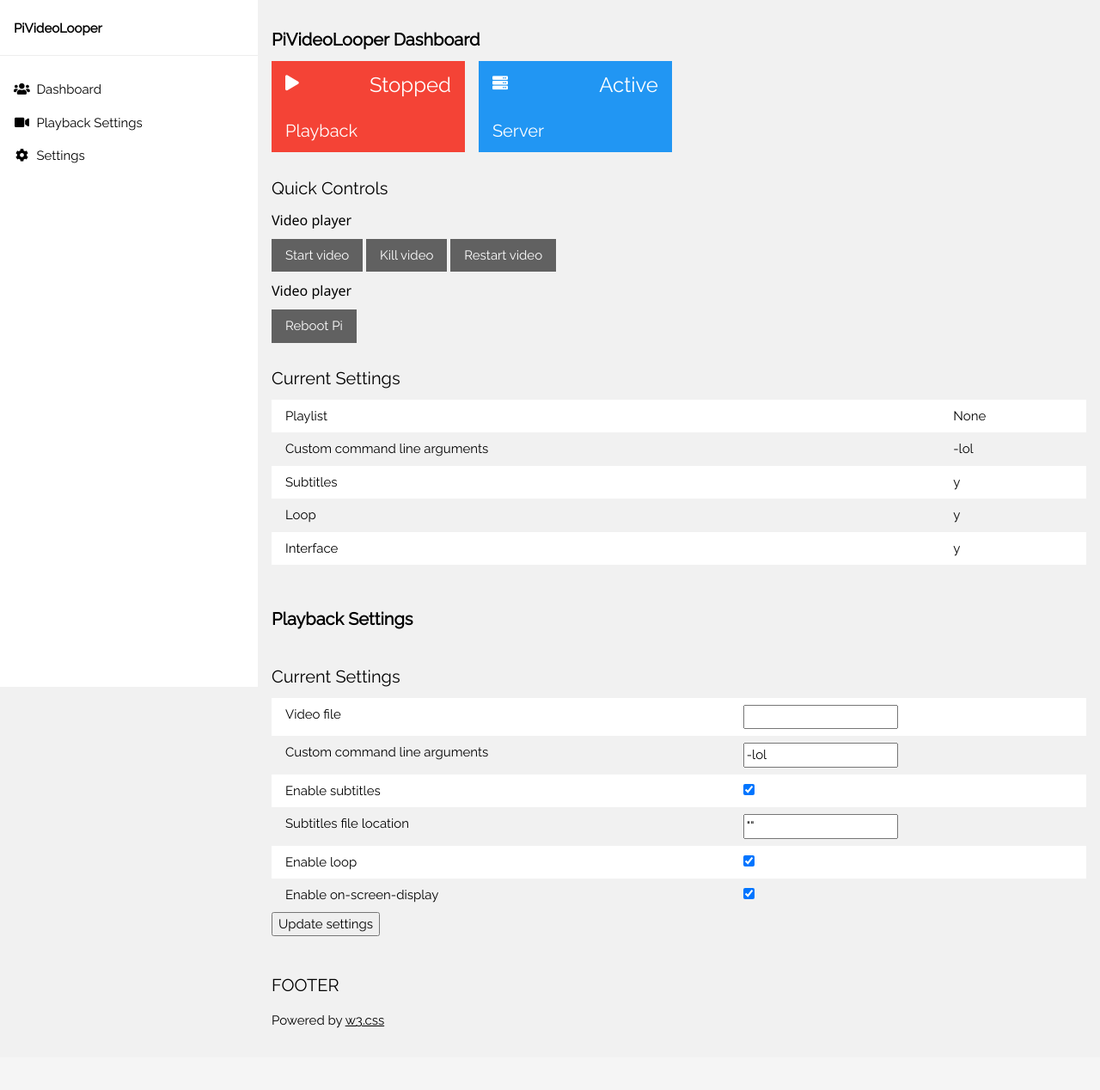
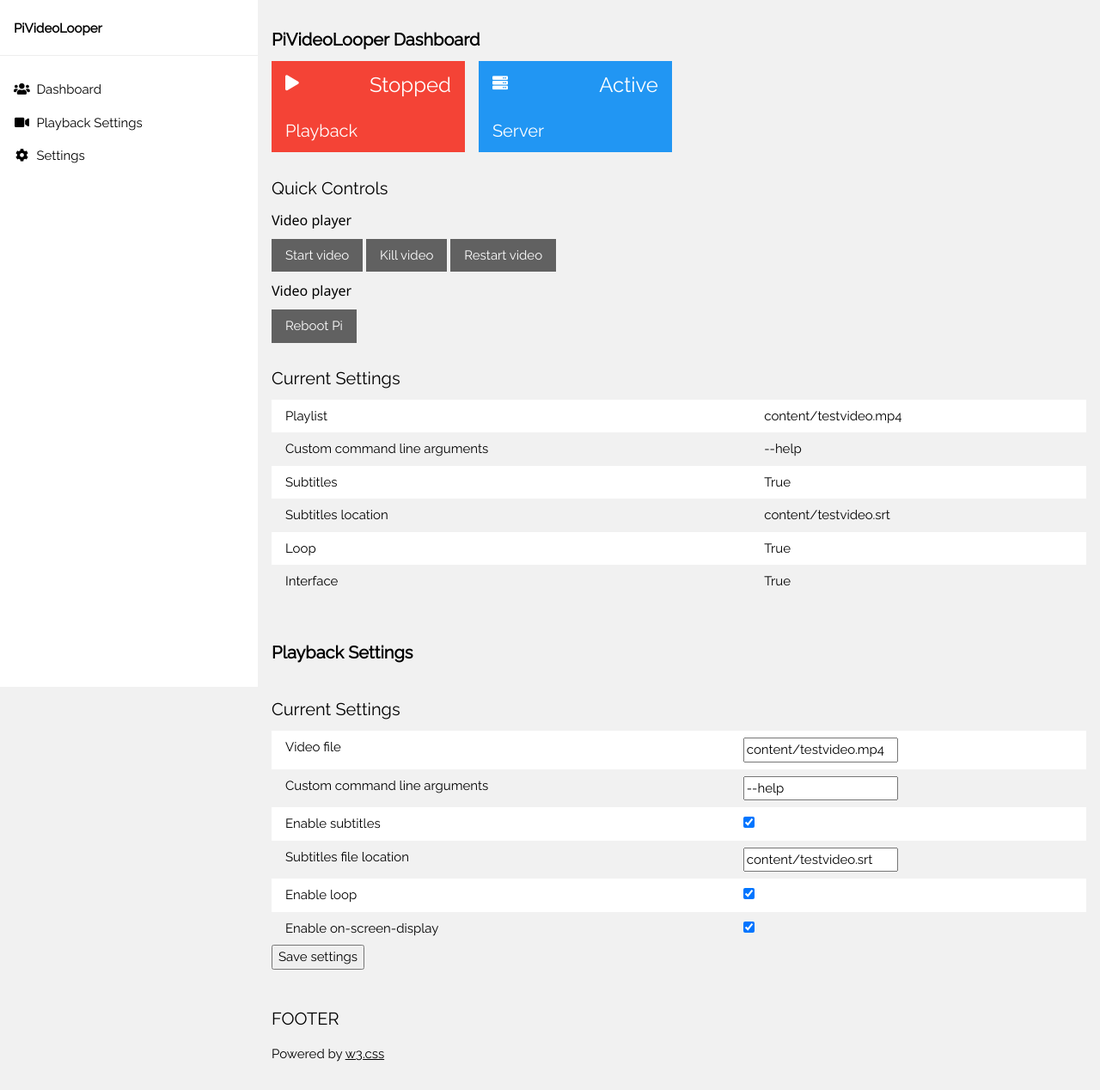
Before and after one commit to Fragrag/PiVideoLooper, a Flask app: page / in a window 1280 px wide. Shown: the part 44-1312 px from the top of the page at 86% size. Before the commit the page ends 1240 px from the top, so only its background shows below. Run offline with Flask 2, Linux system fonts and the light colour scheme; some libraries are stand-ins or nearby versions.

Commit message:
Added get_file_list() function Added parse_form_bool() function Fixed call to file_location variable

```diff
--- a/Server.py
+++ b/Server.py
@@ -1,28 +1,38 @@
 from flask import Flask, render_template, request
-import PiVideoLooper
 from flask_wtf import FlaskForm
 from wtforms import StringField, BooleanField, SubmitField
 
+import PiVideoLooper
+
+
 server = Flask(__name__)
-settings = PiVideoLooper.Config(PiVideoLooper.config_file)
+settings = PiVideoLooper.Config(PiVideoLooper.CONFIG_FILE)
 is_video_playing = False
 
 class SettingsForm(FlaskForm):
-    video_file = StringField('Video file')
+    file_location = StringField('Video file')
     command_line = StringField('Custom command line arguments')
     subtitles = BooleanField('Enable subtitles')
     subtitles_location = StringField('Subtitles file location')
     loop = BooleanField('Enable loop')
     no_interface = BooleanField('Enable on-screen-display')
 
+    submit = SubmitField("Save settings")
+
     def __init__(self, configobject, *args, **kwargs):
         super(SettingsForm, self).__init__(*args, **kwargs)
-        self.video_file.data = settings.file_location
+        self.file_location.data = settings.file_location
         self.command_line.data = settings.command_line
         self.subtitles.data = settings.subtitles
         self.subtitles_location.data = settings.subtitles_location
         self.loop.data = settings.loop
         self.no_interface.data = settings.no_interface
+
+def parse_form_bool(request_arg):
+    if request_arg == 'y':
+        return True
+    else:
+        return False
 
 @server.route('/', methods=['GET', 'POST'])
 def main():
@@ -68,7 +78,7 @@ def reboot():
 @server.route('/update_settings', methods=['GET', 'POST'])
 def update_settings():
     print("Update settings")
-    if request.method == 'GET':
+    if request.method == 'POST':
         settings.file_location = request.args.get('file_location')
         settings.command_line = request.args.get('command_line')
         settings.subtitles = request.args.get('subtitles')
@@ -76,13 +86,13 @@ def update_settings():
         settings.loop = request.args.get('loop')
         settings.no_interface = request.args.get('no_interface')
 
-    if request.method == 'POST':
+    if request.method == 'GET':
         settings.file_location = request.args.get('file_location')
         settings.command_line = request.args.get('command_line')
-        settings.subtitles = request.args.get('subtitles')
+        settings.subtitles = parse_form_bool(request.args.get('subtitles'))
         settings.subtitles_location = request.args.get('subtitles_location')
-        settings.loop = request.args.get('loop')
-        settings.no_interface = request.args.get('no_interface')
+        settings.loop = parse_form_bool(request.args.get('loop'))
+        settings.no_interface = parse_form_bool(request.args.get('no_interface'))
 
     print(settings.file_location)
     settings.write_config()
--- a/config.json
+++ b/config.json
@@ -1 +1 @@
-{"fileLocation": null, "commandLine": "-lol", "subtitles": "y", "subtitlesLocation": "\"\"", "loop": "y", "noInterface": "y"}
+{"fileLocation": "content/testvideo.mp4", "commandLine": "--help", "subtitles": true, "subtitlesLocation": "content/testvideo.srt", "loop": true, "noInterface": true}
--- a/templates/index.html
+++ b/templates/index.html
@@ -122,6 +122,10 @@
                 <td>{{settings.subtitles}}</td>
               </tr>
               <tr>
+                <td>Subtitles location</i></td>
+                <td>{{settings.subtitles_location}}</td>
+              </tr>
+              <tr>
                 <td>Loop</i></td>
                 <td>{{settings.loop}}</td>
               </tr>
@@ -150,8 +154,8 @@
             <form method="GET" action="/update_settings" enctype="multipart/form-data">
               <table class="w3-table w3-striped w3-white">
                 <tr>
-                  <td>{{ form.video_file.label }}</td>
-                  <td>{{ form.video_file }}</td>
+                  <td>{{ form.file_location.label }}</td>
+                  <td>{{ form.file_location }}</td>
                 </tr>
                 <tr>
                   <td>{{ form.command_line.label }}</td>
@@ -174,7 +178,7 @@
                   <td>{{ form.no_interface }}</td>
                 </tr>
               </table>
-              <input type=submit value="Update settings">
+              {{form.submit}}
             </form>
           </div>
         </div>
```
Also changed, not shown: PiVideoLooper.py (+8 -7 lines).
